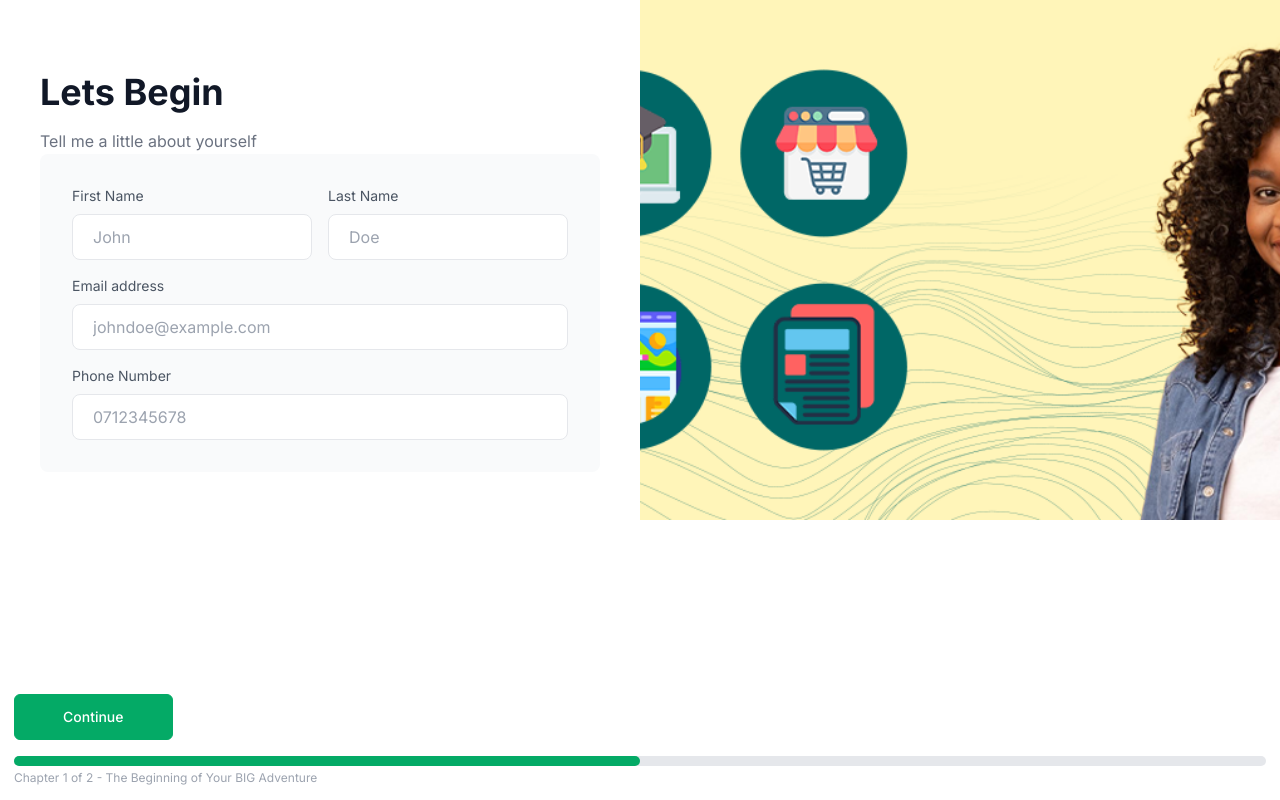
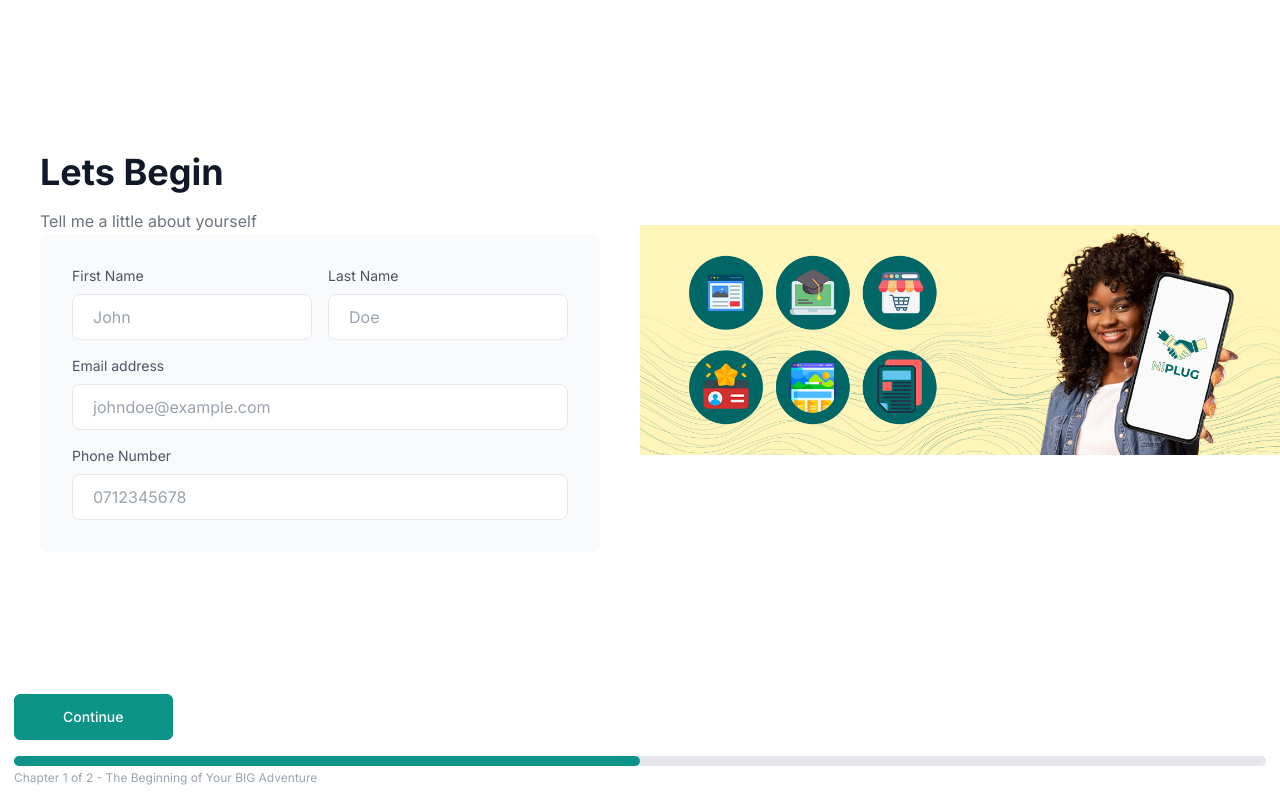
Before and after one commit to abdulgamal/NiPlug, a Next.js app: page /onboarding in a window 1280 px wide. Built offline with nearby package versions, Linux system fonts and the light colour scheme.

Commit message:
UI Changes update

```diff
--- a/src/app/onboarding/layout.jsx
+++ b/src/app/onboarding/layout.jsx
@@ -4,8 +4,10 @@ import ProgressBar from "@/components/progressBar";
 function OnbordingLayout({ children }) {
   return (
     <>
-      <div className="min-h-screen flex flex-col bg-white">
-        <main className="flex-1">{children}</main>
+      <div className="min-h-screen flex flex-col bg-WHITE">
+        <main className="flex-1 flex justify-center items-center">
+          {children}
+        </main>
         <ProgressBar />
       </div>
     </>
--- a/src/components/StudioNav.jsx
+++ b/src/components/StudioNav.jsx
@@ -7,23 +7,16 @@ function StudioNav() {
         <div className="flex items-center space-x-3 rtl:space-x-reverse">
           <img src="logo.png" className="h-8" alt="Niplug Logo" />
         </div>
-        <div className="flex md:order-2 space-x-3 md:space-x-0 rtl:space-x-reverse">
-          <a
-            href="#contacts"
-            className="text-teal-600 bg-[#FBF2B8] hover:bg-[#FBF2B8] focus:ring-4 focus:outline-none focus:ring-blue-300 font-medium rounded-lg text-sm px-4 py-2 text-center"
-          >
-            Contact Us
-          </a>
-        </div>
+        <div className="flex space-x-3 ">
           <div
-          className="items-center justify-between hidden w-full md:flex md:w-auto md:order-1"
+            className="items-center justify-between hidden w-full md:flex md:w-auto"
             id="navbar-sticky"
           >
-          <ul className="flex flex-col p-4 md:p-0 mt-4 font-medium border border-gray-100 rounded-lg bg-gray-50 md:space-x-8 rtl:space-x-reverse md:flex-row md:mt-0 md:border-0 md:bg-white">
+            <ul className="flex flex-col p-4 md:p-0 mt-4 font-medium border border-gray-100 rounded-lg md:space-x-8 rtl:space-x-reverse md:flex-row md:mt-0 md:border-0">
               <li>
                 <a
                   href="#"
-                className="block py-2 px-3 text-gray-900 rounded-sm hover:bg-gray-100 md:hover:bg-transparent md:hover:text-teal-700 md:p-0"
+                  className="block py-2 px-3 text-white rounded-sm hover:bg-gray-100 md:hover:bg-transparent md:hover:text-teal-700 md:p-0"
                   aria-current="page"
                 >
                   Home
@@ -32,7 +25,7 @@ function StudioNav() {
               <li>
                 <a
                   href="#services"
-                className="block py-2 px-3 text-gray-900 rounded-sm hover:bg-gray-100 md:hover:bg-transparent md:hover:text-teal-700 md:p-0"
+                  className="block py-2 px-3 text-white rounded-sm hover:bg-gray-100 md:hover:bg-transparent md:hover:text-teal-700 md:p-0"
                 >
                   Services
                 </a>
@@ -40,12 +33,19 @@ function StudioNav() {
               <li>
                 <a
                   href="#academy"
-                className="block py-2 px-3 text-gray-900 rounded-sm hover:bg-gray-100 md:hover:bg-transparent md:hover:text-teal-700 md:p-0"
+                  className="block py-2 px-3 text-white rounded-sm hover:bg-gray-100 md:hover:bg-transparent md:hover:text-teal-700 md:p-0"
                 >
                   Academy
                 </a>
               </li>
             </ul>
+          </div>
+          <a
+            href="#contacts"
+            className="text-teal-600 bg-[#FBF2B8] hover:bg-[#FBF2B8] focus:ring-4 focus:outline-none focus:ring-blue-300 font-medium rounded-lg text-sm px-4 py-2 text-center"
+          >
+            Contact Us
+          </a>
         </div>
       </div>
     </nav>
--- a/src/components/Wrapper.jsx
+++ b/src/components/Wrapper.jsx
@@ -8,7 +8,7 @@ function Wrapper({ children }) {
           <img
             alt=""
             src="/section_D.png"
-            className="absolute inset-0 h-full w-full object-cover"
+            className="absolute inset-0 h-full w-full object-contain hidden lg:block"
           />
         </aside>
 
--- a/src/components/progressBar.jsx
+++ b/src/components/progressBar.jsx
@@ -40,7 +40,7 @@ function ProgressBar() {
         <div className="flex items-center gap-4">
           {step > 0 && (
             <button
-              className="inline-block shrink-0 rounded-md border border-[#04AA66] bg-[#04AA66] px-12 py-3 text-sm font-medium text-white transition hover:bg-transparent hover:text-[#509478] focus:ring-3 focus:outline-hidden cursor-pointer"
+              className="inline-block shrink-0 rounded-md border border-teal-600 bg-teal-600 px-12 py-3 text-sm font-medium text-white transition hover:bg-transparent hover:text-[#509478] focus:ring-3 focus:outline-hidden cursor-pointer"
               onClick={() => setStep(step - 1)}
             >
               Previous
@@ -60,7 +60,7 @@ function ProgressBar() {
                 }
               }
             }}
-            className="inline-block shrink-0 rounded-md border border-[#04AA66] bg-[#04AA66] px-12 py-3 text-sm font-medium text-white transition hover:bg-transparent hover:text-[#509478] focus:ring-3 focus:outline-hidden cursor-pointer"
+            className="inline-block shrink-0 rounded-md border border-teal-600 bg-teal-600 px-12 py-3 text-sm font-medium text-white transition hover:bg-transparent hover:text-[#509478] focus:ring-3 focus:outline-hidden cursor-pointer"
             disabled={loading}
           >
             {loading ? "Loading..." : isLastStep ? "Submit" : "Continue"}
@@ -72,7 +72,7 @@ function ProgressBar() {
       </div>
       <div className="w-full bg-gray-200 rounded-full h-2.5">
         <div
-          className="bg-[#04AA66] h-2.5 rounded-full"
+          className="bg-teal-600 h-2.5 rounded-full"
           style={{ width: `${((step + 1) / totalSteps) * 100}%` }}
         ></div>
         <h1 className="text-gray-400 text-xs my-1">
```
Lines whose indentation alone changed are shown as unchanged.
